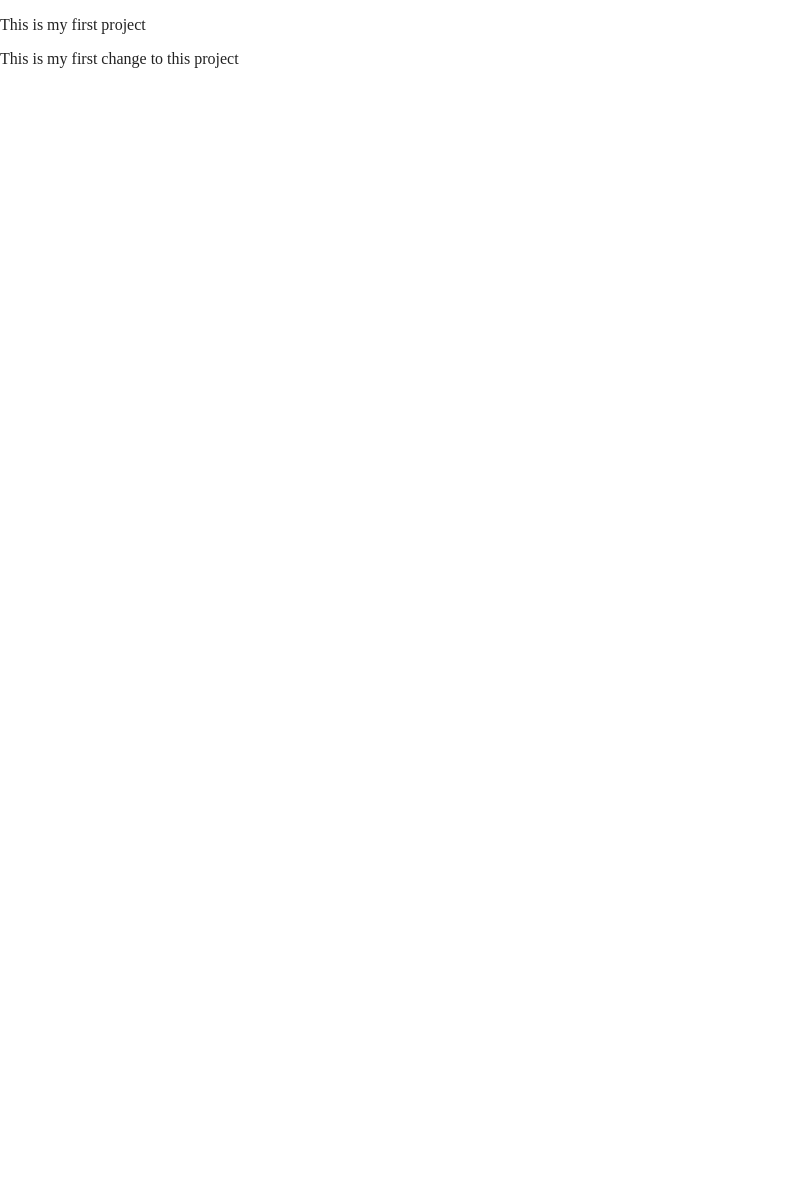
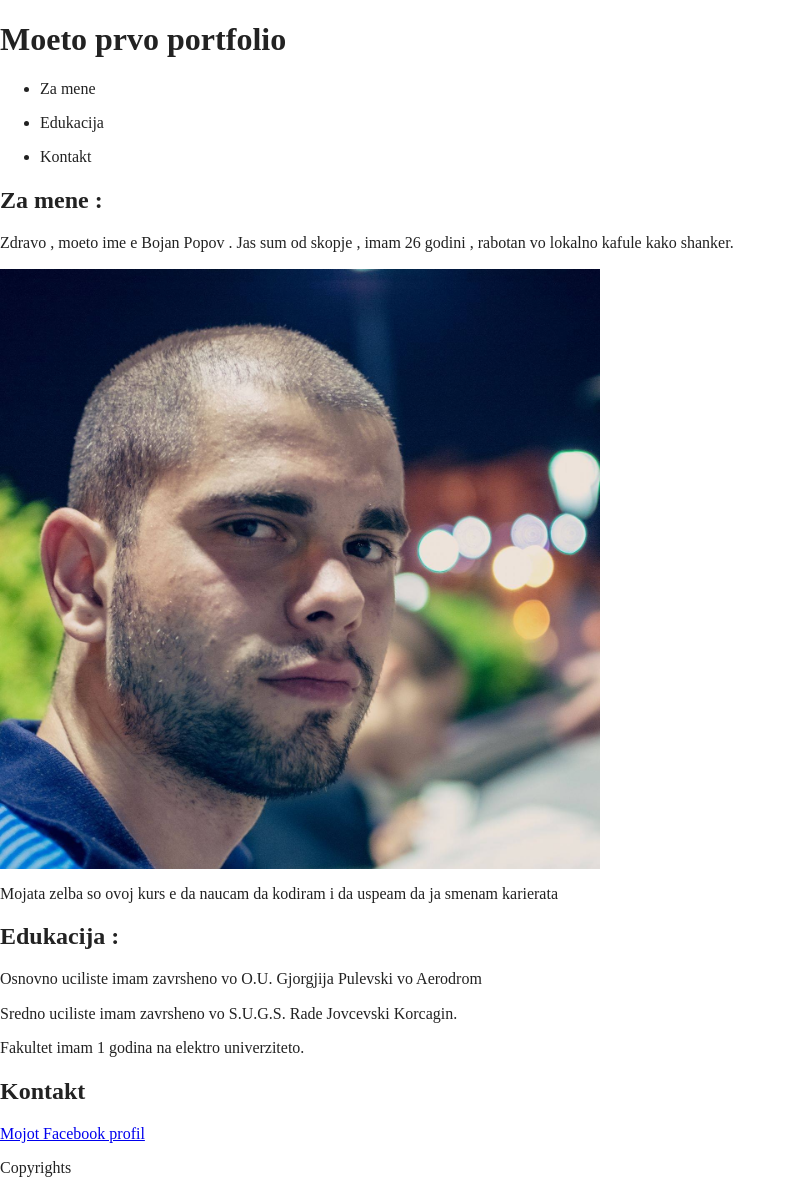
Before and after one commit to bojan-popov/CodeAcademy-, a website built with Parcel: page index.html in a window 1280 px wide. Shown: the whole page, without its empty margins (0-796 px from the left). Before the commit the page ends 800 px from the top, so only its background shows below. Built offline with nearby package versions, Linux system fonts and the light colour scheme.

Commit message:
prvo moe portfolio koristejkji samo html

```diff
--- a/index.html
+++ b/index.html
@@ -23,8 +23,64 @@
 
   <body>
     <!-- Add your site or application content here -->
-    <p>This is my first project</p>
-    <p>This is my first change to this project</p>
+    <header>
+      <h1>Moeto prvo portfolio</h1>
+      <ul>
+        <li>
+          <p>Za mene</p>
+        </li>
+        <li>
+          <p>Edukacija</p>
+        </li>
+        <li>
+          <p>Kontakt</p>
+        </li>
+      </ul>
+    </header>
+    <section>
+      <h2>Za mene :</h2>
+      <div>
+        <p>
+          Zdravo , moeto ime e Bojan Popov . Jas sum od skopje , imam 26 godini
+          , rabotan vo lokalno kafule kako shanker.
+        </p>
+        <div>
+          <img src="img/bojan.jpg" width="600" height="600" />
+        </div>
+        <p>
+          Mojata zelba so ovoj kurs e da naucam da kodiram i da uspeam da ja
+          smenam karierata
+        </p>
+      </div>
+    </section>
+    <section>
+      <h2>
+        Edukacija :
+      </h2>
+      <div>
+        <p>
+          Osnovno uciliste imam zavrsheno vo O.U. Gjorgjija Pulevski vo Aerodrom
+        </p>
+        <p>
+          Sredno uciliste imam zavrsheno vo S.U.G.S. Rade Jovcevski Korcagin.
+        </p>
+        <p>
+          Fakultet imam 1 godina na elektro univerziteto.
+        </p>
+      </div>
+    </section>
+    <section>
+      <h2>Kontakt</h2>
+      <div>
+        <a href="https://www.facebook.com/bojan.f.popov"
+          >Mojot Facebook profil</a
+        >
+      </div>
+    </section>
+    <footer>
+      <p>Copyrights</p>
+    </footer>
+
     <script src="js/vendor/modernizr-3.11.2.min.js"></script>
     <script src="js/plugins.js"></script>
     <script src="js/main.js"></script>
```
Also changed, not shown: img/bojan.jpg (added).
